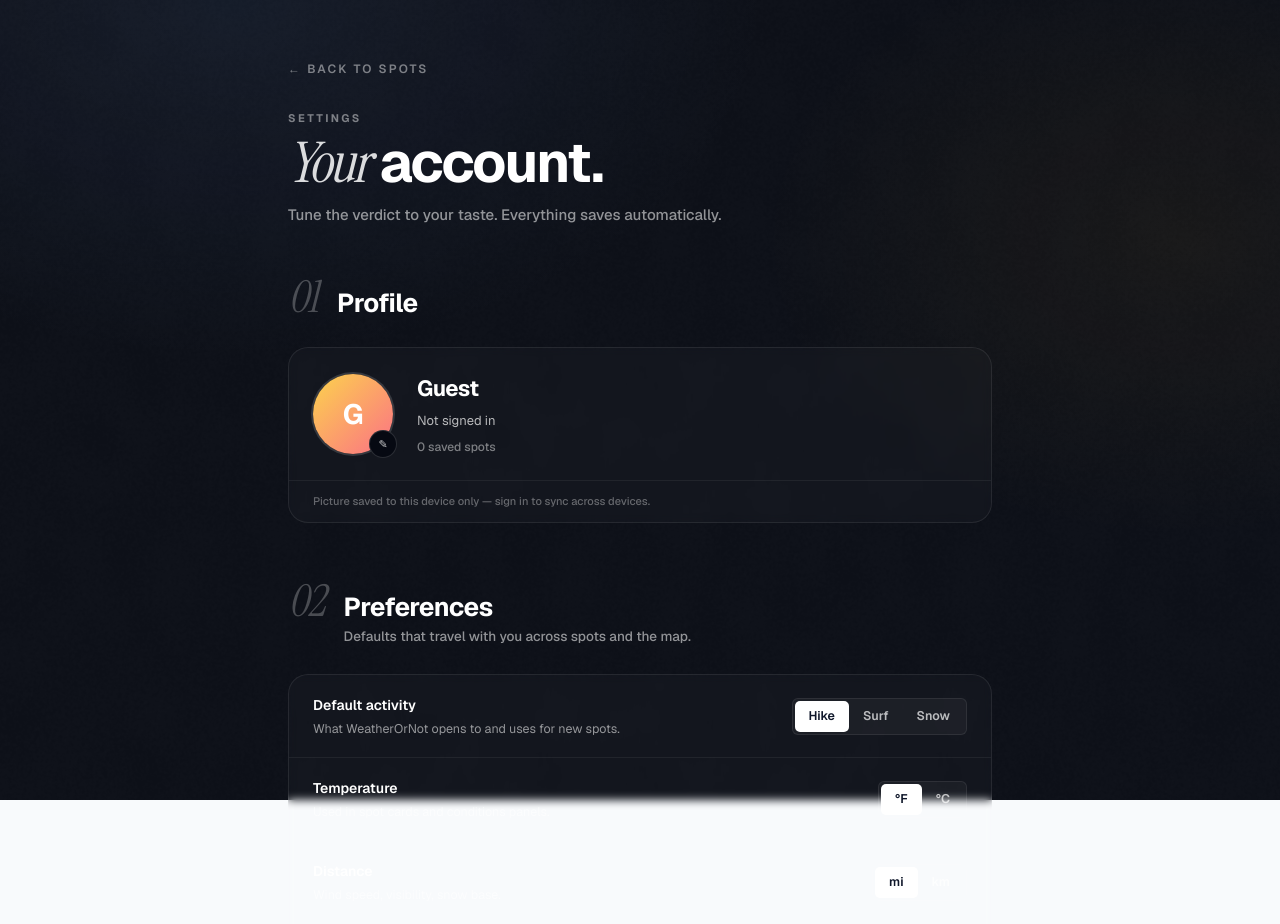
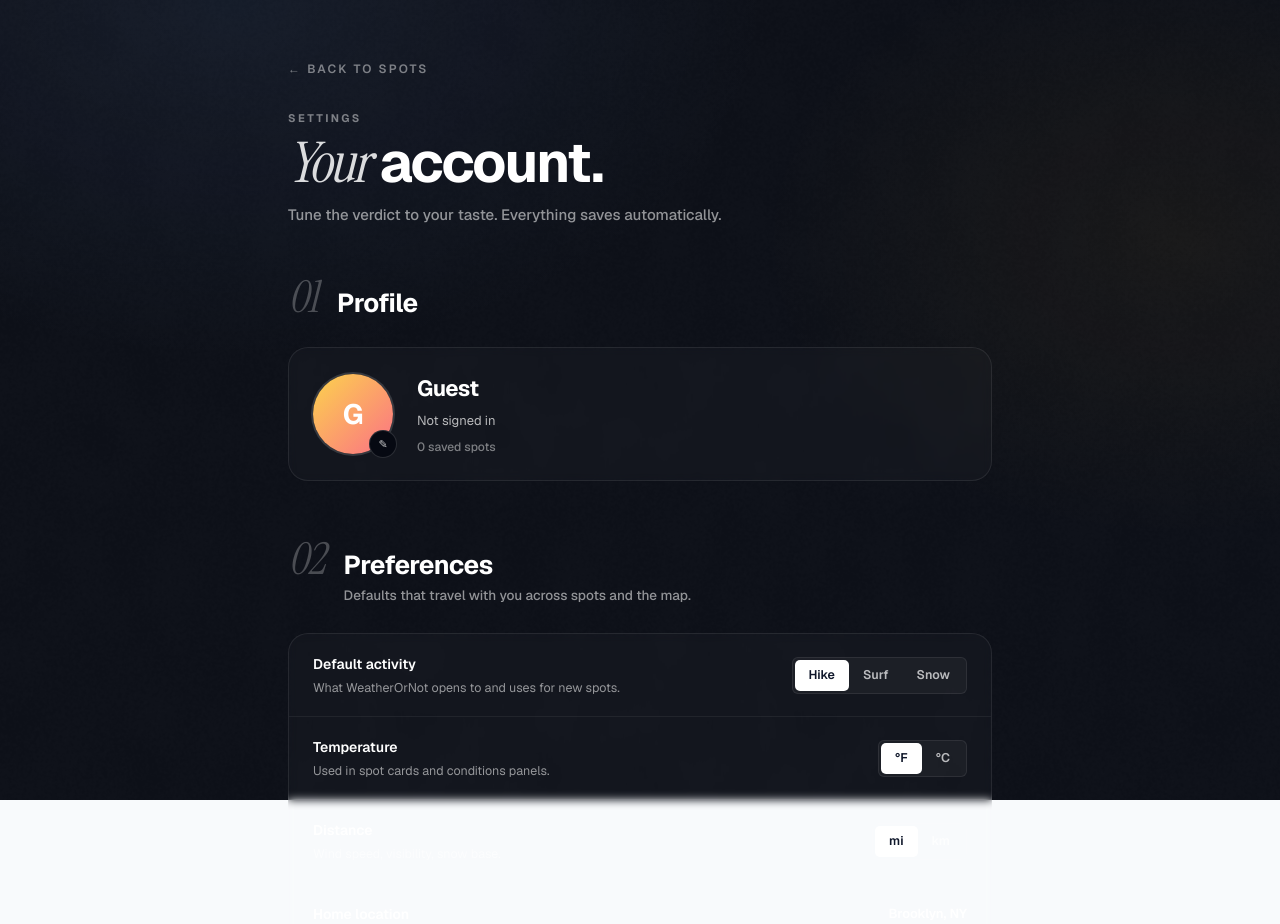
Before and after one commit to CTP-Team-Five/Weather-Or-Not, a Next.js app: page /account in a window 1280 px wide. Shown: the top 924 px of the page. Built offline with nearby package versions, Linux system fonts and the light colour scheme; no server answers; a web font is replaced by a local one.

Commit message:
chore(account): remove sync-status footer from profile picture card
The "Synced to your account / saved to this device only" footer was filler
copy that didn't help anyone. Sync just happens; users don't need to be
narrated to about it.

```diff
--- a/app/account/page.tsx
+++ b/app/account/page.tsx
@@ -366,11 +366,6 @@
             <div className="mt-2 text-[11.5px] font-semibold text-red-300">{uploadError}</div>
           )}
         </div>
-      </div>
-      <div className="border-t border-white/[0.06] px-6 py-3 text-[11px] font-medium text-white/35">
-        {user
-          ? 'Synced to your account — visible on every device you sign in to.'
-          : 'Picture saved to this device only — sign in to sync across devices.'}
       </div>
     </Card>
   );
```
